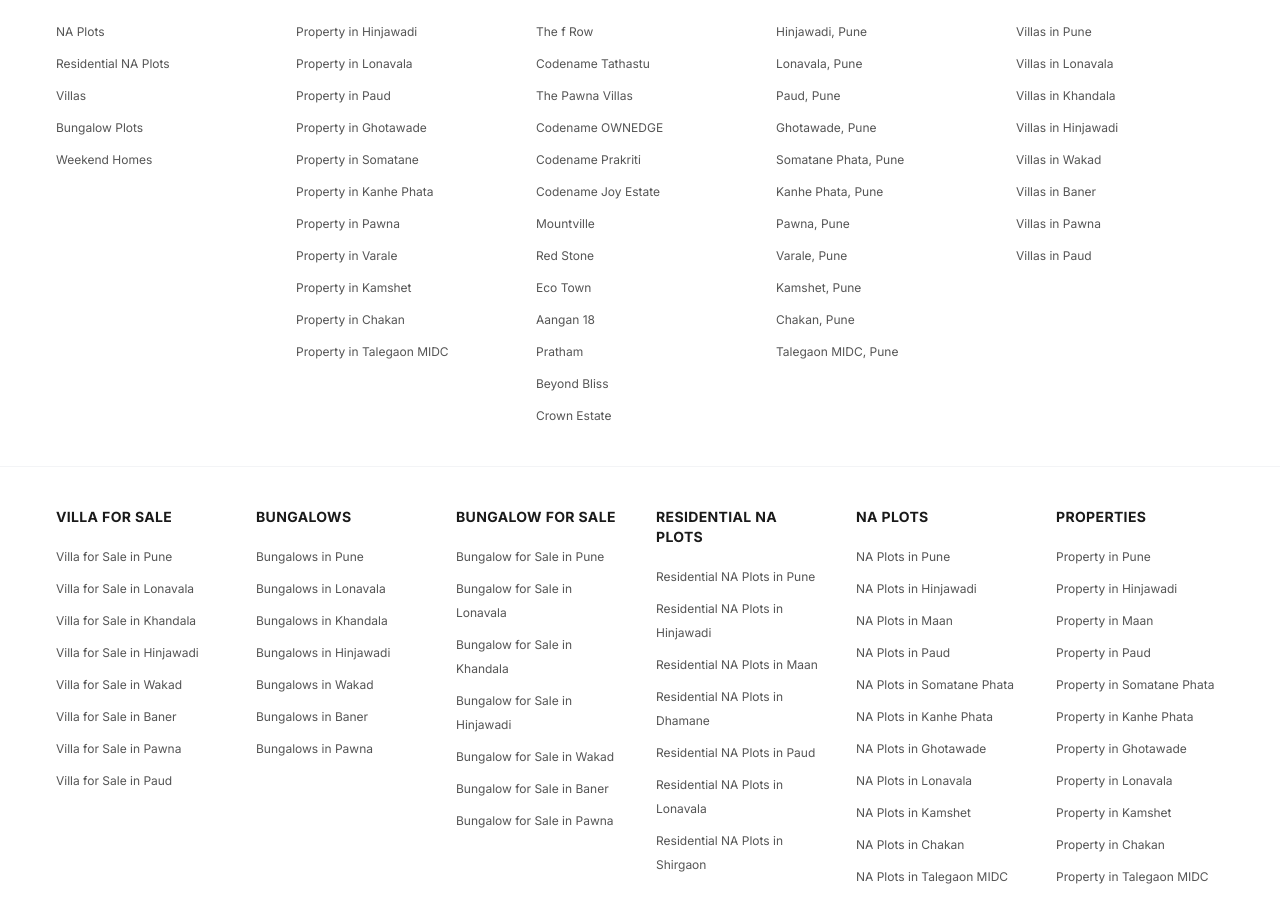
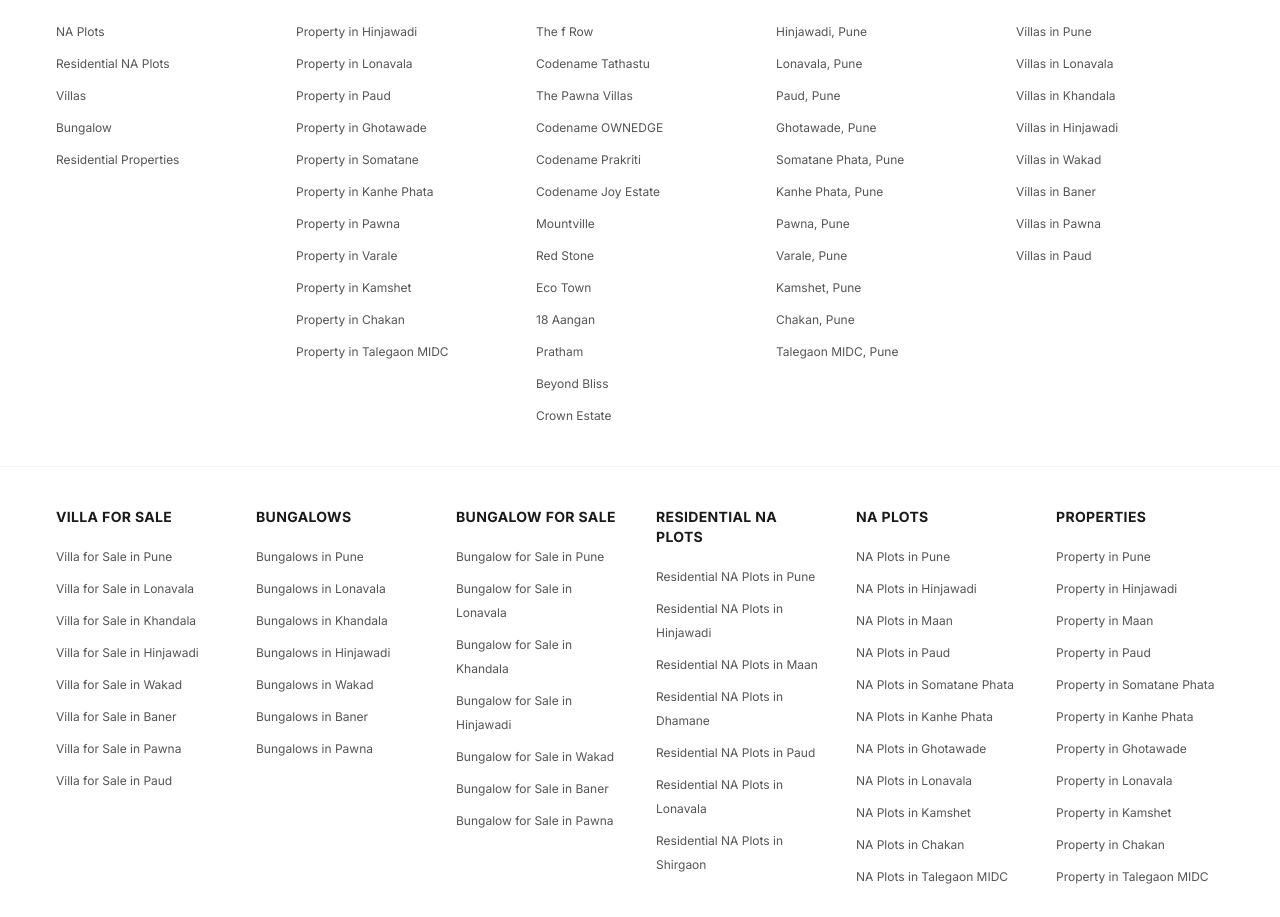
Before and after one commit to anpia22/N.A-plots, a Next.js app: page /top-projects in a window 1280 px wide. Shown: the part 1184-2101 px from the top of the page. Built offline with nearby package versions, Linux system fonts and the light colour scheme.

Commit message:
SEO Updated

```diff
--- a/app/search/page.tsx
+++ b/app/search/page.tsx
@@ -1016,9 +1016,9 @@ function SearchResultsContent({ localityOverride, typeOverride }: { localityOver
                           </div>
 
                           {/* Property Title */}
-                          <h3 className="text-[#333] group-hover:text-primary text-base sm:text-lg font-bold leading-snug mb-1 transition-colors">
+                          <h1 className="text-[#333] group-hover:text-primary text-base sm:text-lg font-bold leading-snug mb-1 transition-colors">
                             {p.bhk > 0 ? `${p.bhk} BHK ` : ""}{p.type} {p.type === "Plot" ? "for Sale in" : "for Sale in"} {p.projectName}
-                          </h3>
+                          </h1>
 
                           {/* Locality */}
                           <p className="text-gray-500 text-sm flex items-center gap-1 mb-4">
@@ -1028,10 +1028,10 @@ function SearchResultsContent({ localityOverride, typeOverride }: { localityOver
 
                           {/* Key Properties Grid */}
                           <div className="grid grid-cols-3 gap-2 py-3 border-y border-gray-100 mb-4 bg-gray-50/50 rounded-lg px-3">
-                            <div>
+                            <h2>
                               <span className="text-[10px] text-gray-400 font-semibold block uppercase">Super Area</span>
                               <span className="text-xs font-bold text-gray-700">{p.area || "N/A"}</span>
-                            </div>
+                            </h2>
                             <div>
                               <span className="text-[10px] text-gray-400 font-semibold block uppercase">Status</span>
                               <span className="text-xs font-bold text-gray-700">{p.status}</span>
@@ -1100,7 +1100,7 @@ function SearchResultsContent({ localityOverride, typeOverride }: { localityOver
                     <div className="w-16 h-16 bg-rose-50 text-primary rounded-full flex items-center justify-center mx-auto mb-4 border border-rose-100">
                       <Info size={30} />
                     </div>
-                    <h3 className="text-xl font-bold text-gray-800 mb-2">No Matching Properties Found</h3>
+                    <h1 className="text-xl font-bold text-gray-800 mb-2">No Matching Properties Found</h1>
                     <p className="text-gray-500 text-sm mb-6 leading-relaxed max-w-[500px] mx-auto">
                       We couldn't find any listings matching your search criteria in <span className="font-bold text-primary">{selectedCity}</span>. Try adjusting your filters or clearing search text.
                     </p>
--- a/components/Footer.tsx
+++ b/components/Footer.tsx
@@ -62,8 +62,9 @@ const footerColumns = [
             // "Commercial Plots",
             "Residential NA Plots",
             "Villas",
-            "Bungalow Plots",
-            "Weekend Homes",
+            "Bungalow",
+            "Residential Properties"
+            // "Weekend Homes",
         ],
     },
     {
@@ -94,7 +95,7 @@ const footerColumns = [
             "Mountville",
             "Red Stone",
             "Eco Town",
-            "Aangan 18",
+            "18 Aangan",
             "Pratham",
             "Beyond Bliss",
             "Crown Estate",
@@ -213,7 +214,10 @@ const getLinkHref = (heading: string, linkText: string) => {
         if (text === "Mountville") return "https://www.risingspaces.in/mountville";
         if (text === "Red Stone") return "https://www.risingspaces.in/red-stone";
         if (text === "Eco Town") return "https://www.risingspaces.in/eco-town";
-        if (text === "Aangan 18") return "https://www.risingspaces.in/18-aangan";
+        if (text === "18 Aangan") return "https://www.risingspaces.in/18-aangan";
+        if (text === "Pratham") return "https://codenamepratham.in/";
+        if (text === "Beyond Bliss") return "https://beyondblisslonavala.com/";
+        if (text === "Crown Estate") return "https://crownestate.in/";
         return `/search?query=${encodeURIComponent(linkText)}`;
     }
 
--- a/components/Propertycategories.tsx
+++ b/components/Propertycategories.tsx
@@ -55,7 +55,7 @@ export default function PropertyCategories() {
     const cards = [
         {
             id: 1,
-            count: "25+",
+            // count: "25+",
             label: "Residential NA Plots",
             explore: true,
             bg: "https://images.unsplash.com/photo-1500382017468-9049fed747ef?w=400&q=80",
@@ -63,7 +63,7 @@ export default function PropertyCategories() {
         },
         {
             id: 2,
-            count: "5+",
+            // count: "5+",
             label: "Commercial Properties",
             explore: true,
             bg: "https://images.unsplash.com/photo-1486406146926-c627a92ad1ab?w=400&q=80",
@@ -75,7 +75,7 @@ export default function PropertyCategories() {
         },
         {
             id: 4,
-            count: "11+",
+            // count: "11+",
             label: "Ongoing Projects",
             explore: true,
             bg: "https://images.unsplash.com/photo-1613977257363-707ba9348227?w=400&q=80",
@@ -179,9 +179,9 @@ export default function PropertyCategories() {
 
                                 {/* Text */}
                                 <div className="absolute bottom-0 left-0 p-4 text-white">
-                                    {card.count && (
+                                    {/* {card.count && (
                                         <p className="text-2xl font-bold leading-tight">{card.count}</p>
-                                    )}
+                                    )} */}
                                     <p className="text-base font-semibold mb-3">{card.label}</p>
                                     {card.explore && (
                                         <p className="text-sm font-medium flex items-center gap-1 group-hover:gap-2 transition-all">
```
